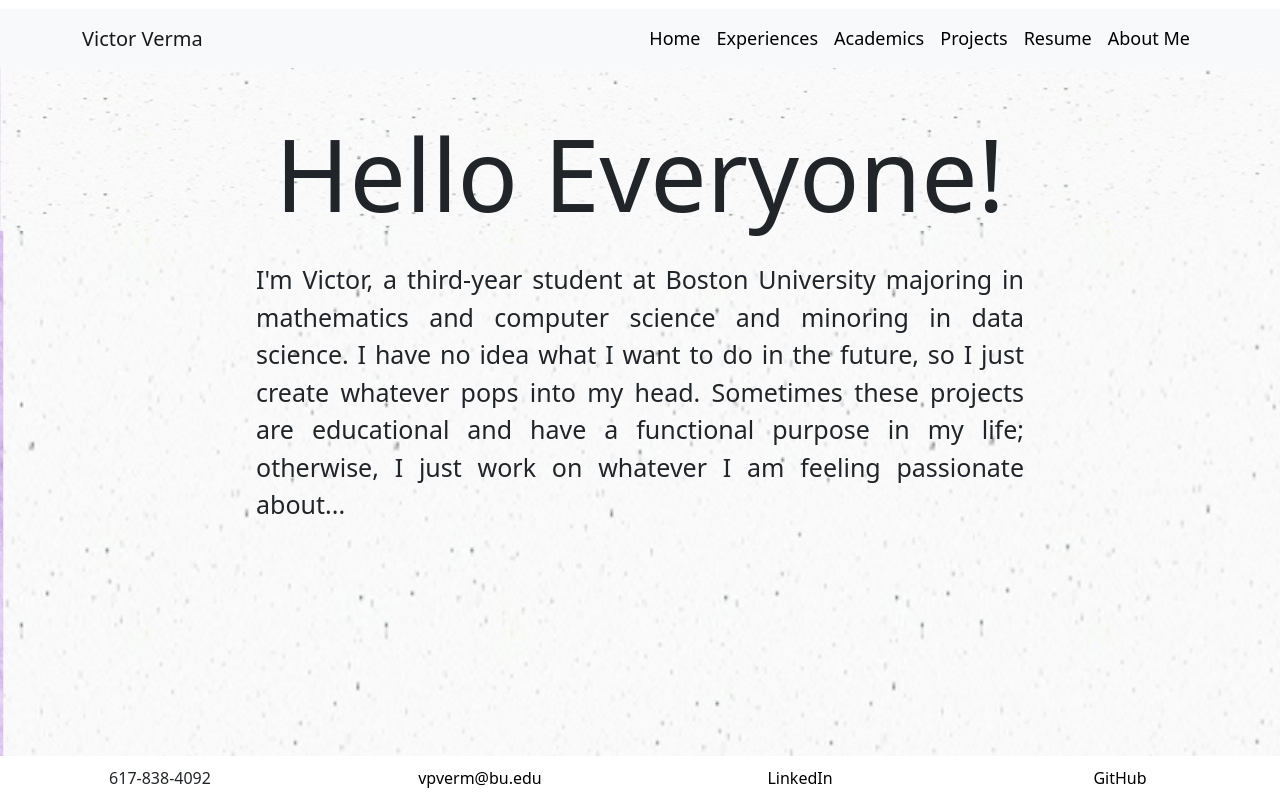
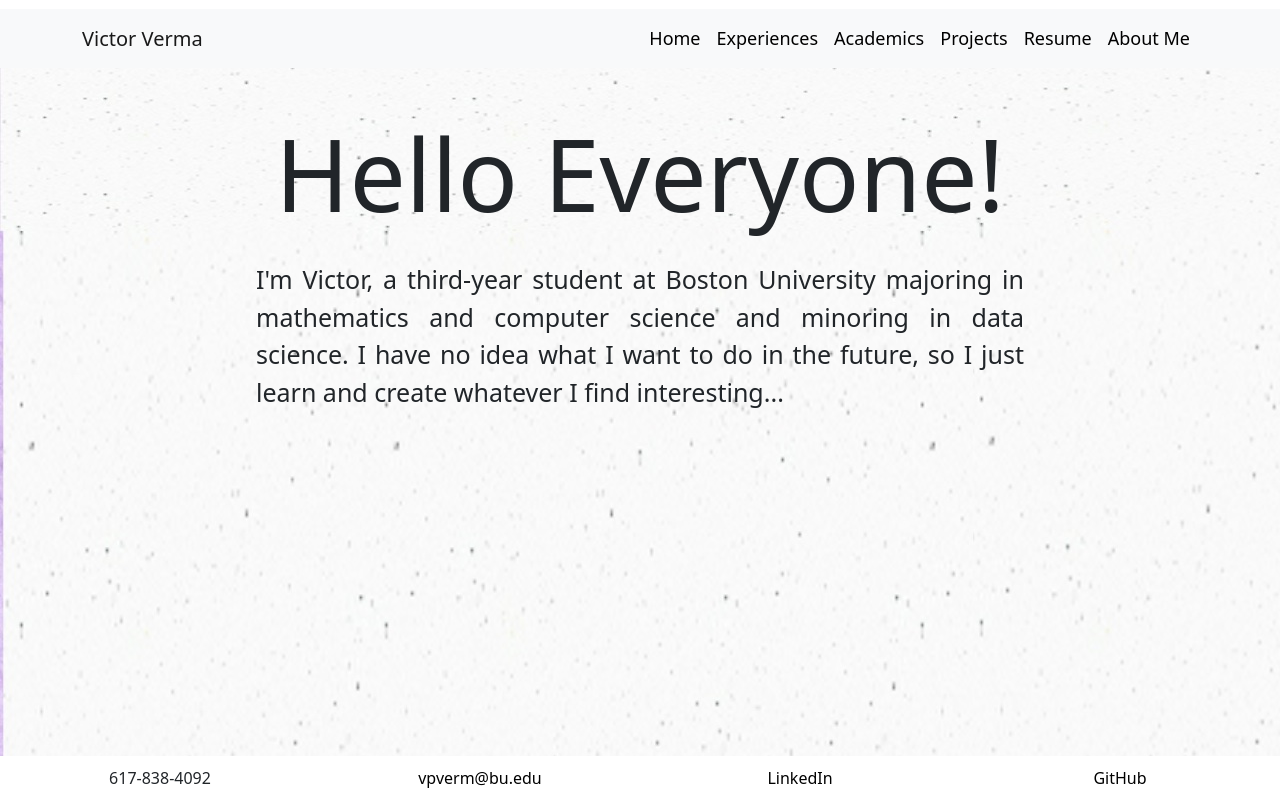
Before and after one commit to victorverma3/Portfolio, a React (Vite) app: page / in a window 1280 px wide. Built offline with nearby package versions, Linux system fonts and the light colour scheme.

Commit message:
updated home bio

```diff
--- a/src/pages/home/Home.tsx
+++ b/src/pages/home/Home.tsx
@@ -11,10 +11,8 @@ const Home = () => {
         <p className="homeLead">
           I'm Victor, a third-year student at Boston University majoring in
           mathematics and computer science and minoring in data science. I have
-          no idea what I want to do in the future, so I just create whatever
-          pops into my head. Sometimes these projects are educational and have a
-          functional purpose in my life; otherwise, I just work on whatever I am
-          feeling passionate about...
+          no idea what I want to do in the future, so I just learn and create
+          whatever I find interesting...
         </p>
       </div>
       <div className="bottom">
```
